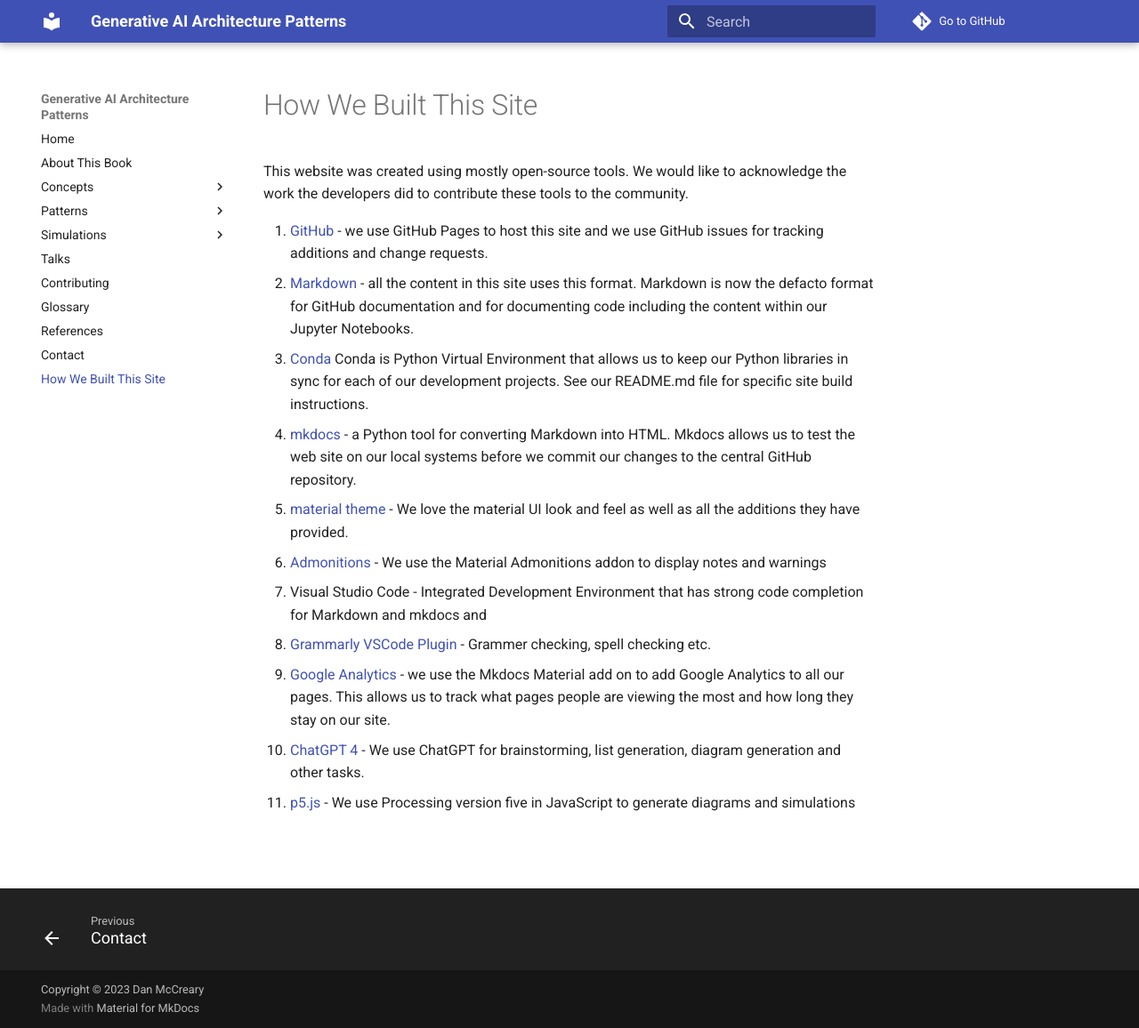
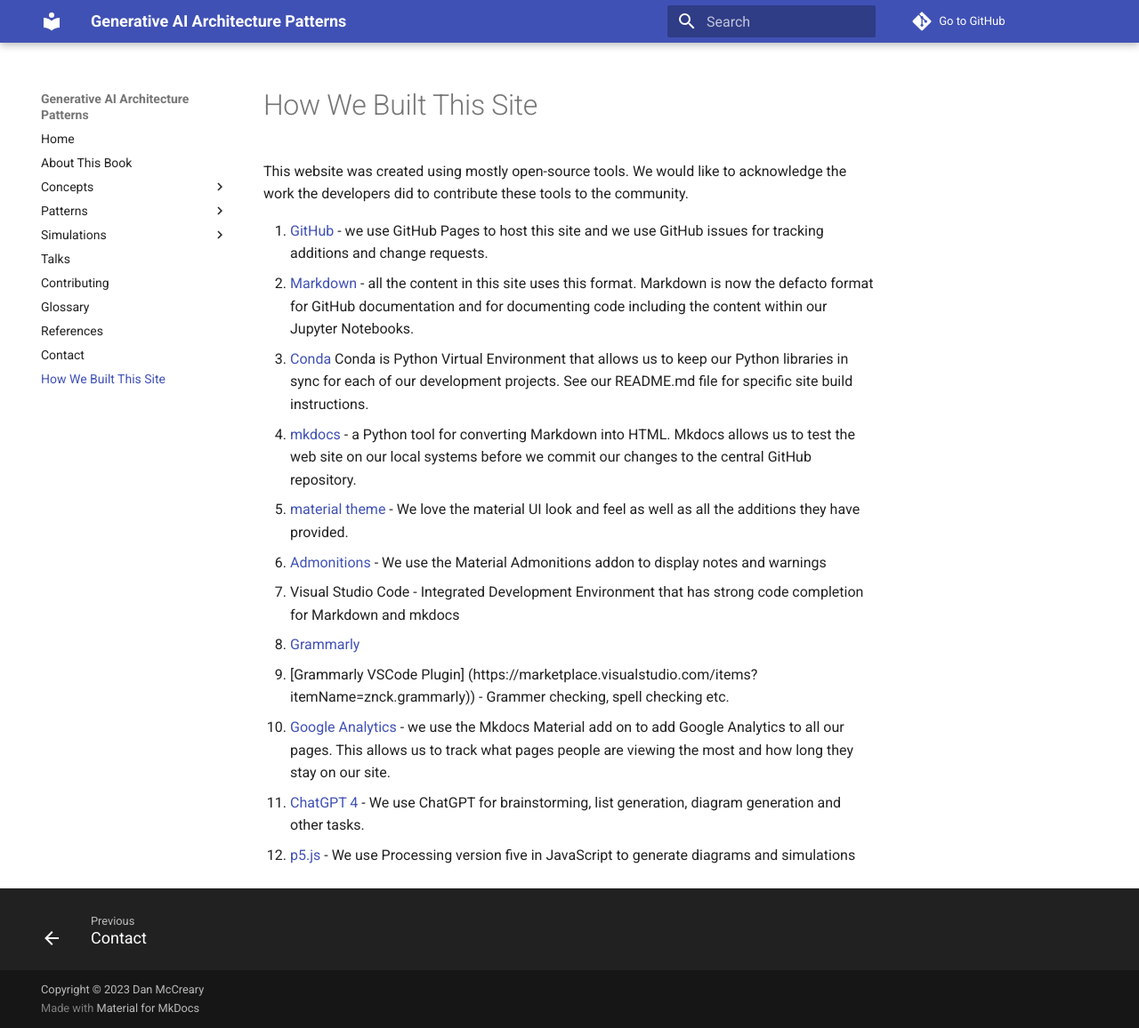
Before and after one commit to dmccreary/genai-arch-patterns, an MkDocs documentation site: the page built from docs/how-we-built-this-site.md, in a window 1280 px wide and 1156 px high. Shown: the whole window at 89% size. Built offline with MkDocs 1.6.1 and Material for MkDocs 9.7.7, drawn with Linux system fonts in a browser that asks for light colours; comment, search, counter and statistics services are not loaded.

Commit message:
updating content

```diff
--- a/docs/how-we-built-this-site.md
+++ b/docs/how-we-built-this-site.md
@@ -13,8 +13,10 @@
 have provided.
 6. [Admonitions](https://squidfunk.github.io/mkdocs-material/reference/admonitions/) - We use the Material Admonitions addon to display notes and warnings
 7. Visual Studio Code - Integrated Development Environment that has strong
-code completion for Markdown and mkdocs and
-8. [Grammarly VSCode Plugin]([grammarly.com](https://marketplace.visualstudio.com/items?itemName=znck.grammarly)) - Grammer checking, spell checking etc.
+code completion for Markdown and mkdocs
+8. [Grammarly](grammarly.com)
+8. [Grammarly VSCode Plugin]
+(https://marketplace.visualstudio.com/items?itemName=znck.grammarly)) - Grammer checking, spell checking etc.
 9.  [Google Analytics](https://squidfunk.github.io/mkdocs-material/setup/setting-up-site-analytics/) - we use the Mkdocs Material add on to add Google Analytics to all our pages.  This allows us to track what pages people are viewing the most and how long they stay on our site.
 10.  [ChatGPT 4](https://chat.openai.com/) - We use ChatGPT for brainstorming, list generation, diagram generation and other tasks.
 11.  [p5.js](https://p5js.org/) - We use Processing version five in JavaScript to generate diagrams and simulations
```
